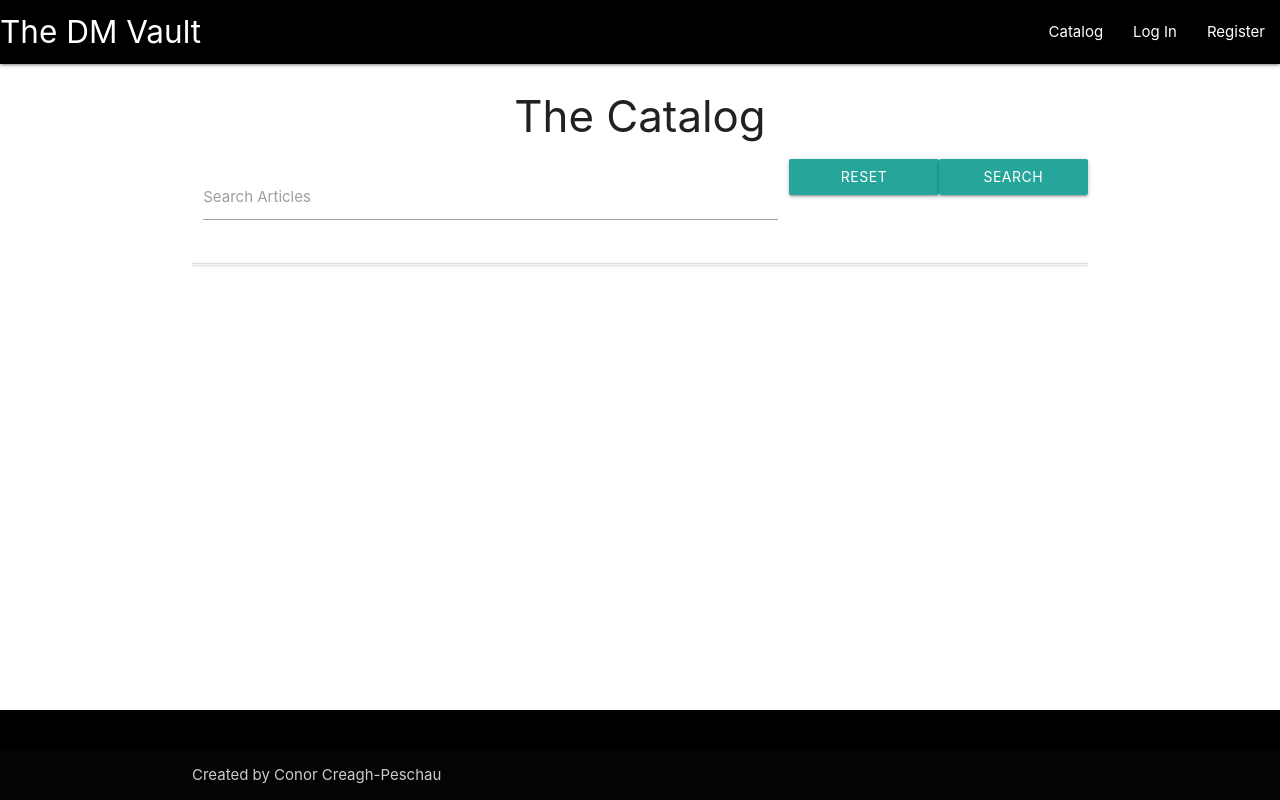
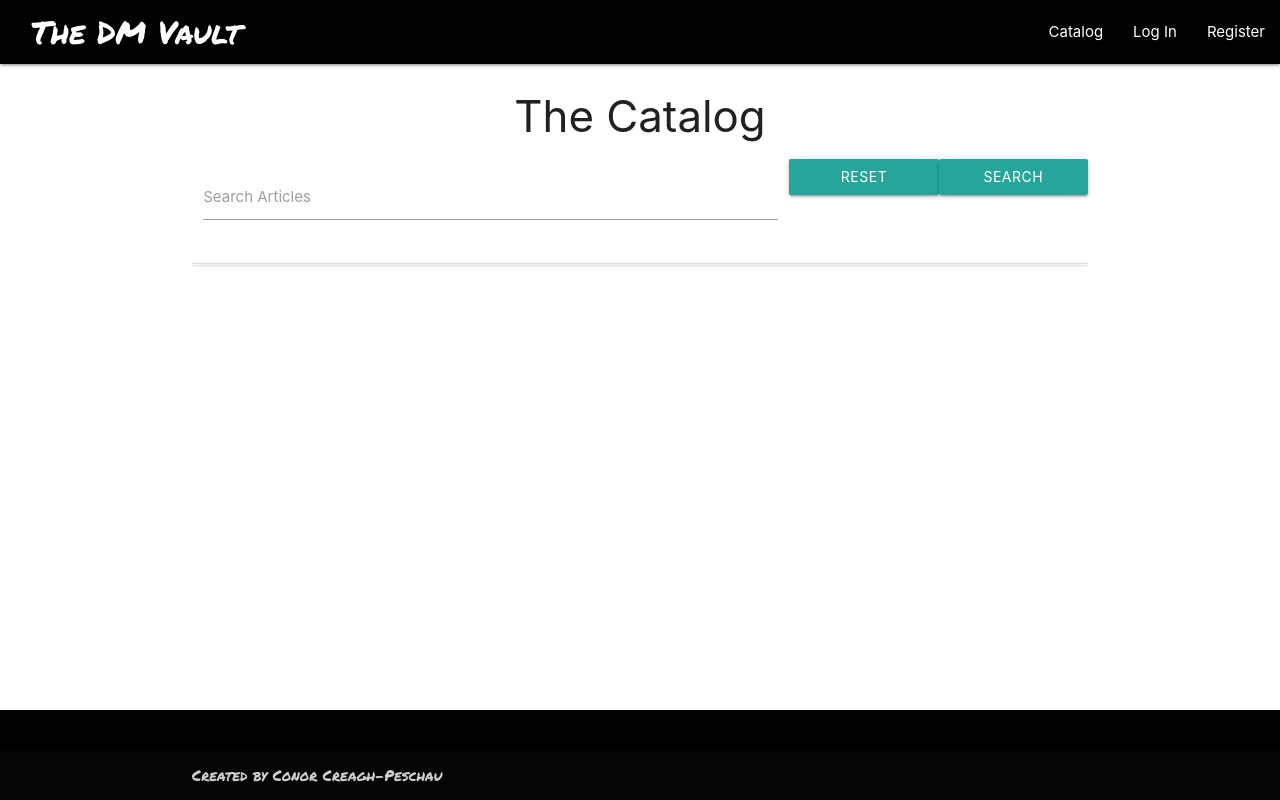
Before and after one commit to cfconor/rpg-book-repository, a Flask app: page / in a window 1280 px wide. Run offline with Flask 2, Linux system fonts and the light colour scheme; data that the repository does not hold is empty; some libraries are stand-ins or nearby versions.

Commit message:
added fonts, prettified pages

```diff
--- a/static/css/styles.css
+++ b/static/css/styles.css
@@ -4,6 +4,14 @@ body {
     flex-direction: column;
   }
 
-  main {
+main {
     flex: 1 0 auto;
-  }
+}
+
+.cursive {
+    font-family: 'Permanent Marker', cursive;
+}
+
+#main-title {
+    padding-left: 1em;
+}
--- a/templates/base.html
+++ b/templates/base.html
@@ -3,8 +3,13 @@
 <head>
     <meta charset="UTF-8">
     <meta name="viewport" content="width=device-width, initial-scale=1.0">
+    <!-- STYLESHEET IMPORTS -->
     <link rel="stylesheet" href="https://cdnjs.cloudflare.com/ajax/libs/materialize/1.0.0/css/materialize.min.css">
     <link rel="stylesheet" href="https://cdnjs.cloudflare.com/ajax/libs/font-awesome/5.15.3/css/all.min.css" />
+    <link rel="preconnect" href="https://fonts.gstatic.com">
+    <link href="https://fonts.googleapis.com/css2?family=Permanent+Marker&display=swap" rel="stylesheet">
+
+    <!-- LOCAL STYLESHEETS-->
     <link rel="stylesheet" href="{{ url_for('static', filename='css/styles.css') }}" type="text/css">
 
     <title>The DM Vault</title>
@@ -25,7 +30,7 @@
 
         <nav>
             <div class="nav-wrapper black">
-                <a href="{{ url_for('catalog') }}" class="brand-logo">The DM Vault</a>
+                <a href="{{ url_for('catalog') }}" class="brand-logo cursive" id="main-title">The DM Vault</a>
                 <ul id="nav-mobile" class="right hide-on-med-and-down">
                     <li><a href="{{ url_for('catalog') }}">Catalog</a></li>
 
@@ -57,7 +62,7 @@
 
             </div>
         </div>
-        <div class="footer-copyright">
+        <div class="footer-copyright cursive">
             <div class="container">
                 Created by Conor Creagh-Peschau
             </div>
```
